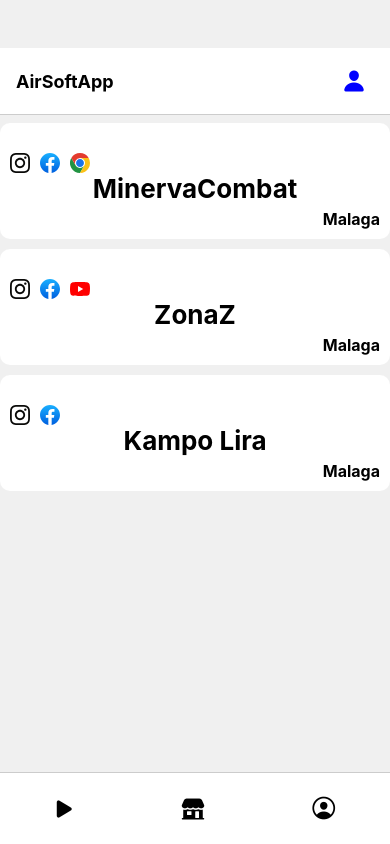
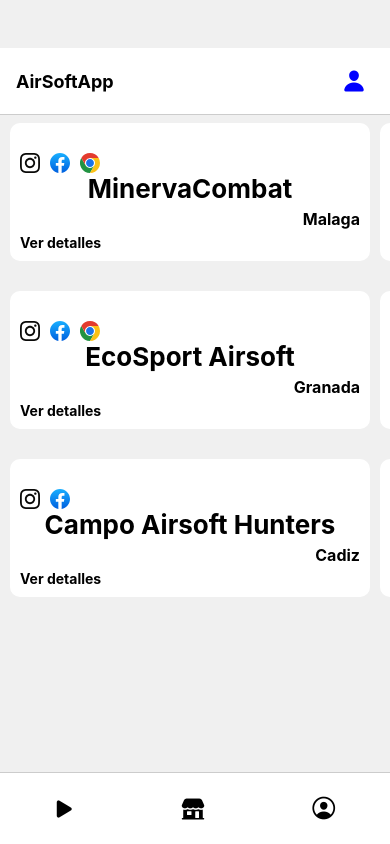
Before and after one commit to oespejo08/ProyectoAirsoft, a React Native app in the folder client/: screen /Home in a window 390 px wide. Built offline with nearby package versions, Linux system fonts and the light colour scheme.

Commit message:
Agregadas funcionalidades en inicio sesion

```diff
--- a/client/App.js
+++ b/client/App.js
@@ -8,6 +8,7 @@ import LogInPage from './src/components/pages/Login';
 import Footer from './src/components/Footer';
 import TiendasScreen from './src/components/pages/TiendasScreen';
 import Perfil from './src/components/pages/PerfilPages';
+import DetallesCampos from './src/components/pages/DetallesCampos';
 const Stack = createStackNavigator();
 
 export default function App() {
@@ -34,6 +35,11 @@ export default function App() {
           component={Perfil}
           options={{title: 'Perfil'}} />
 
+          <Stack.Screen
+           name="DetallesCampos"
+          component={DetallesCampos}
+          options={{ title: 'Detalles del Campo' }} />
+
           {/* Aquí puedes agregar más pantallas y sus rutas */}
         </Stack.Navigator>
         <Footer />
--- a/client/src/components/CamposAirsoft.js
+++ b/client/src/components/CamposAirsoft.js
@@ -1,7 +1,17 @@
+
+
 const camposAirsofts = [
+
+
     {nombre: 'MinervaCombat', ciudad:'Malaga', localizacion:'', partidas: ['Sabado','Domingo'], instagram:'minervacombat',facebook:'airsoftminervacombat', direccion:'https://minervacombat.jimdofree.com/'},
-    {nombre: 'ZonaZ', ciudad:'Malaga', localizacion:'', partidas: ['Sabado','Domingo'], instagram:'arturojshaw',facebook:'zonaceta',youtube:'@ZonaCetaAirsoft'},
+    {nombre: 'ZonaZ', ciudad:'Malaga', localizacion:'', partidas: ['Sabado','Domingo'], instagram:'arturojshaw',facebook:'zonaceta',youtube:'@ZonaCetaAirsoft',},
     {nombre: 'Kampo Lira', ciudad:'Malaga', localizacion:'', partidas: ['Sabado','Domingo'], instagram:'campolira',facebook:'campolira'},
+    {nombre: 'EcoSport Airsoft', ciudad:'Granada', localizacion:'', partidas: ['Sabado','Domingo'], instagram:'ecosportgranada_',facebook:'EcosportGranada', direccion:'https://ecosportgranada.com/'},
+    {nombre: 'Red Wolfs Airsoft', ciudad:'Granada', localizacion:'', partidas: ['Sabado','Domingo'], instagram:'redwolfs_airsoftclubpurullena',facebook:'daviserraalonso',direccion: 'https://redwolfs-airsoftclub.foroactivo.com/'},
+    {nombre: 'Caniles Airsoft', ciudad:'Granada', localizacion:'', partidas: ['Sabado','Domingo'], instagram:'division_especial_caniles',facebook:''},
+    {nombre: 'Campo Airsoft Hunters', ciudad:'Cadiz', localizacion:'', partidas: ['Sabado','Domingo'], instagram:'hunterscamp.airsoft',facebook:'profile.php?id=100061365680252'},
+    {nombre: 'Camaleón Airsoft', ciudad:'Cadiz', localizacion:'', partidas: ['Sabado','Domingo'], instagram:'camaleonairsoftgta',facebook:'camaleonairsoft'},
+    {nombre: 'Palacio del Airsoft', ciudad:'Cadiz', localizacion:'', partidas: ['Sabado','Domingo'], instagram:'palaciodelairsoft',facebook:''},
 
 
 
--- a/client/src/components/HomeScreen.js
+++ b/client/src/components/HomeScreen.js
@@ -1,7 +1,6 @@
-import React,{useState} from 'react';
-import { View, Text, StyleSheet, TouchableOpacity } from 'react-native';
-import Header from './Header'; // Importa el componente Header
-import { ScrollView } from 'react-native-gesture-handler';
+import React, { useState } from 'react';
+import { View, Text, StyleSheet, TouchableOpacity, ScrollView } from 'react-native';
+import Header from './Header';
 import { Linking } from 'react-native';
 import InstagramIcons from './icons/InstagramIcons';
 import FacebookIcons from './icons/FacebookIcons';
@@ -9,16 +8,12 @@ import YoutubeIcons from './icons/YoutubeIcons';
 import ChromeIcons from './icons/ChromeIcons';
 import camposAirsofts from './CamposAirsoft';
 
-
-
-
-const HomeScreen = ({navigation}) => {
-
-
+const HomeScreen = ({ navigation }) => {
   const goToInstagramProfile = (perfil) => {
     const url = `https://www.instagram.com/${perfil}/`;
     Linking.openURL(url).catch(err => console.error('Error al abrir el enlace:', err));
   };
+
   const goToFacebookProfile = (perfil) => {
     const url = `https://www.facebook.com/${perfil}/`;
     Linking.openURL(url).catch(err => console.error('Error al abrir el enlace:', err));
@@ -29,16 +24,14 @@ const HomeScreen = ({navigation}) => {
     Linking.openURL(url).catch(err => console.error('Error al abrir el enlace:', err));
   };
 
-  const goToWebDirecction =(direccion) => {
+  const goToWebDirecction = (direccion) => {
     const url = direccion;
-    Linking.openURL(url).catch(err=> console.error('Error al abir el enlace',err))
+    Linking.openURL(url).catch(err => console.error('Error al abir el enlace', err))
   }
-
 
   const [partidaSeleccionada, setPartidaSeleccionada] = useState(null);
 
   const handleLoginPress = () => {
-    // Navega a la pantalla de inicio de sesión al hacer clic en el icono de login
     navigation.navigate('Login');
   };
 
@@ -47,26 +40,41 @@ const HomeScreen = ({navigation}) => {
   };
 
   const handleApuntarse = (partida) => {
-    // Lógica para apuntarse a la partida seleccionada
     console.log(`Te has apuntado a la partida de ${partida} en el campo ${partidaSeleccionada}`);
   };
 
+  const camposPorCiudad = {};
+  camposAirsofts.forEach(campo => {
+    if (!camposPorCiudad[campo.ciudad]) {
+      camposPorCiudad[campo.ciudad] = [];
+    }
+    camposPorCiudad[campo.ciudad].push(campo);
+  });
+
+  const handleVerDetalles = (campo) => {
+    navigation.navigate('DetallesCampos', { campoSeleccionado: campo });
+  };
 
   return (
-    <ScrollView style={styles.container}>
+    <ScrollView contentContainerStyle={styles.container}>
       <Header title="AirSoftApp" onLoginPress={handleLoginPress} />
-  {camposAirsofts.map((campo, index) => (
+      {Object.entries(camposPorCiudad).map(([ciudad, campos], index) => (
+        <View key={index} style={styles.ciudadContainer}>
+          <ScrollView horizontal={true}>
+            <View style={{ flexDirection: 'row' }}>
+              {campos.map((campo, index) => (
                 <View key={index} style={styles.camposContainer}>
-      <TouchableOpacity onPress={() => {handlePartidaPress(campo.nombre);}}>
+                  <TouchableOpacity onPress={() => { handlePartidaPress(campo.nombre); }}>
+
                     <View style={styles.iconosContainer}>
                       <TouchableOpacity onPress={() => goToInstagramProfile(campo.instagram)}>
-            <View style ={styles.iconosContainer}>
+                        <View style={styles.iconosContainer}>
                           <InstagramIcons style={styles.icono} />
                         </View>
                       </TouchableOpacity>
                       <TouchableOpacity onPress={() => goToFacebookProfile(campo.facebook)}>
                         <View style={styles.iconosContainer}>
-            <FacebookIcons style={styles.icono}/>
+                          <FacebookIcons style={styles.icono} />
                         </View>
                       </TouchableOpacity>
                       <TouchableOpacity onPress={() => goToYoutubeProfile(campo.youtube)}>
@@ -79,10 +87,13 @@ const HomeScreen = ({navigation}) => {
                           {campo.direccion && <ChromeIcons style={styles.icono} />}
                         </View>
                       </TouchableOpacity>
-
                     </View>
                     <Text style={styles.camposNombre}>{campo.nombre}</Text>
                     <Text style={styles.documentacion}>{campo.ciudad}</Text>
+                    <TouchableOpacity onPress={() => handleVerDetalles(campo)}>
+                      <Text style={styles.verDetallesText}>Ver detalles</Text>
+                    </TouchableOpacity>
+
                   </TouchableOpacity>
                   {partidaSeleccionada === campo.nombre && (
                     <View style={styles.partidasContainer}>
@@ -95,27 +106,29 @@ const HomeScreen = ({navigation}) => {
                   )}
                 </View>
               ))}
+            </View>
+          </ScrollView>
+        </View>
+      ))}
     </ScrollView>
   );
 };
 
-
 const styles = StyleSheet.create({
   container: {
-    flex: 1,
+    flexGrow: 1,
     backgroundColor: '#f0f0f0',
   },
+  ciudadContainer: {
+    marginBottom: 20,
+
+  },
   iconosContainer: {
-    flexDirection: 'row', // Alinea los iconos en una fila
-    marginTop: 10, // Margen superior entre los iconos y el texto
+    flexDirection: 'row',
+    marginTop: 10,
   },
   icono: {
-    marginRight: 10, // Espacio entre los iconos
-  },
-  content: {
-    flex: 1,
-    justifyContent: 'center',
-    alignItems: 'center',
+    marginRight: 10,
   },
   camposNombre: {
     fontSize: 26,
@@ -124,15 +137,22 @@ const styles = StyleSheet.create({
     alignSelf: 'center'
   },
   camposContainer: {
+    width: 360,
     backgroundColor: '#ffffff',
     borderRadius: 10,
     padding: 10,
     marginBottom: 10,
+    marginLeft: 10,
   },
   documentacion: {
-    fontSize:16,
-    alignSelf:'flex-end',
-    fontWeight:'bold'
+    fontSize: 16,
+    alignSelf: 'flex-end',
+    fontWeight: 'bold'
+  },
+  verDetallesText: {
+    color: 'black',
+    marginTop: 5,
+    fontWeight: 'bold'
   },
   partidasContainer: {
     marginTop: 10,
@@ -142,7 +162,6 @@ const styles = StyleSheet.create({
     marginBottom: 5,
     color: 'blue',
   },
-
 });
 
 export default HomeScreen;
--- /dev/null
+++ b/client/src/components/pages/DetallesCampos.js
@@ -0,0 +1,17 @@
+import React from 'react';
+import { View, Text } from 'react-native';
+
+const DetallesCampos = ({ route }) => {
+  const { campoSeleccionado } = route.params; // Obtener el campo seleccionado de los parámetros de ruta
+
+  return (
+    <View style={{ flex: 1, justifyContent: 'center', alignItems: 'center' }}>
+      <Text>Detalles del Campo:</Text>
+      <Text>Nombre: {campoSeleccionado.nombre}</Text>
+      <Text>Ciudad: {campoSeleccionado.ciudad}</Text>
+      {/* Agrega más detalles según tu modelo de datos */}
+    </View>
+  );
+};
+
+export default DetallesCampos;
--- a/client/src/components/pages/Login.js
+++ b/client/src/components/pages/Login.js
@@ -28,7 +28,7 @@ export default function LogInPage() {
   const handleLogin = async (values) => {
     //console.log('Credenciales enviadas', values);
     try {
-      const response = await fetch('http://192.168.18.5:4000/login', {
+      const response = await fetch('http://127.0.0.1:4000/login', {
         method: 'POST',
         headers: {
           'Content-Type': 'application/json'
--- a/client/src/components/validation/LoginValidation.js
+++ b/client/src/components/validation/LoginValidation.js
@@ -1,9 +1,9 @@
 import * as yup from 'yup'
 
 export const loginValidationSchena = yup.object().shape({
-    email: yup
+    usuario: yup
     .string()
-    .email('Escribe un mail valido')
+    .email('Escribe un usuario valido')
     .required('E-mail Requerido!!'),
 
 password: yup
```
Also changed, not shown: client/src/Images/ZonaCeta-min.jpg (added). Lines whose indentation alone changed are shown as unchanged.
